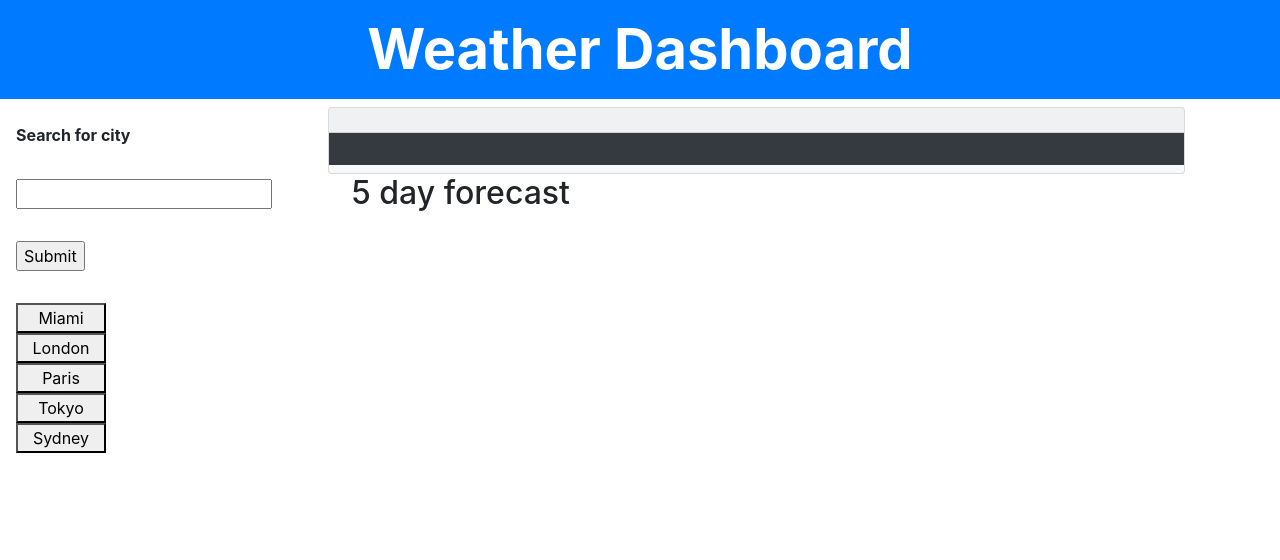
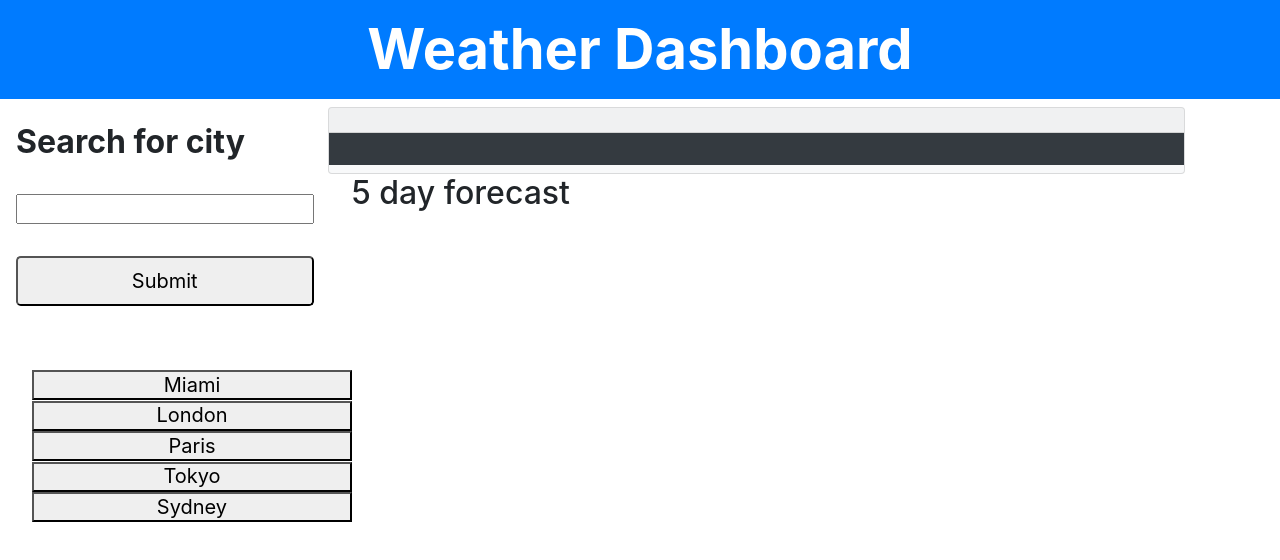
Before and after one commit to Aaron8907/Homework06, a plain HTML site: page index.html in a window 1280 px wide. Drawn offline with nearby package versions, Linux system fonts and the light colour scheme.

Commit message:
Updated files

```diff
--- a/index.html
+++ b/index.html
@@ -18,11 +18,11 @@
         <aside class="col-3">
 
           <div>
-            <label for="cityInput" class="font-weight-bold text-center m-3">Search for city</label>
+            <label for="cityInput" class="h2 font-weight-bold  m-3 text-center">Search for city</label>
             <br>
-            <input  type="text" id="cityInput" name="city" class="m-3" />
+            <input  type="text" id="cityInput" name="city" class="m-3 container-fluid" />
             <br>
-            <input type="submit" id="submitButton" value="Submit" class="m-3">
+            <input type="submit" id="submitButton" value="Submit" class="m-3 btn-lg btn-block ">
             <br>
            </div>
 
--- a/javascript.js
+++ b/javascript.js
@@ -22,9 +22,13 @@ for(var i = 0; i <5; i++) {
     var spacing=$("<br>");
     previousSearchesBtn.attr("type","button");
     previousSearchesBtn.text(initialCities[i]);
+    previousSearchesBtn.attr("name",initialCities[i]);
     previousSearches2.addClass("m-3");
+    previousSearches2.addClass("container-fluid");
+    previousSearches2.addClass("btn-lg");
+    previousSearches2.addClass("align-items-center");
     previousSearchesBtn.css("height","30px")
-    previousSearchesBtn.css("width","90px")
+    previousSearchesBtn.css("width","320px")
     previousSearchesBtn.css("padding","10px")
     previousSearchesBtn.css("line-height","5px")
     previousSearchesBtn.css("margin","0px")
@@ -124,7 +128,7 @@ submitBtn.on("click",function(){
         var pop=initialCities.push(cityStorage)
 
 
-        previousSearches2.remove();
+
 
         updateCities()
 
@@ -185,8 +189,7 @@ submitBtn.on("click",function(){
 })
 
 function updateCities() {
-
-
+  previousSearches2.remove();
 for(var i = 0; i <5; i++) {
 
   var previousSearchesBtn= $("<button>");
@@ -195,13 +198,17 @@ for(var i = 0; i <5; i++) {
   previousSearchesBtn.attr("type","button");
   previousSearchesBtn.text(initialCities[i]);
   previousSearches.addClass("m-3");
+  previousSearches.addClass("btn-lg");
+  previousSearches.addClass("btn-block");
   previousSearchesBtn.css("height","30px")
-  previousSearchesBtn.css("width","90px")
+  previousSearchesBtn.css("width","320px")
   previousSearchesBtn.css("padding","10px")
   previousSearchesBtn.css("line-height","5px")
   previousSearchesBtn.css("margin","0px")
   previousSearches.append(previousSearchesBtn)
   previousSearches.append(spacing);
+
 }
 
+
 }
```
Also changed, not shown: Screenshot.PNG (added).
